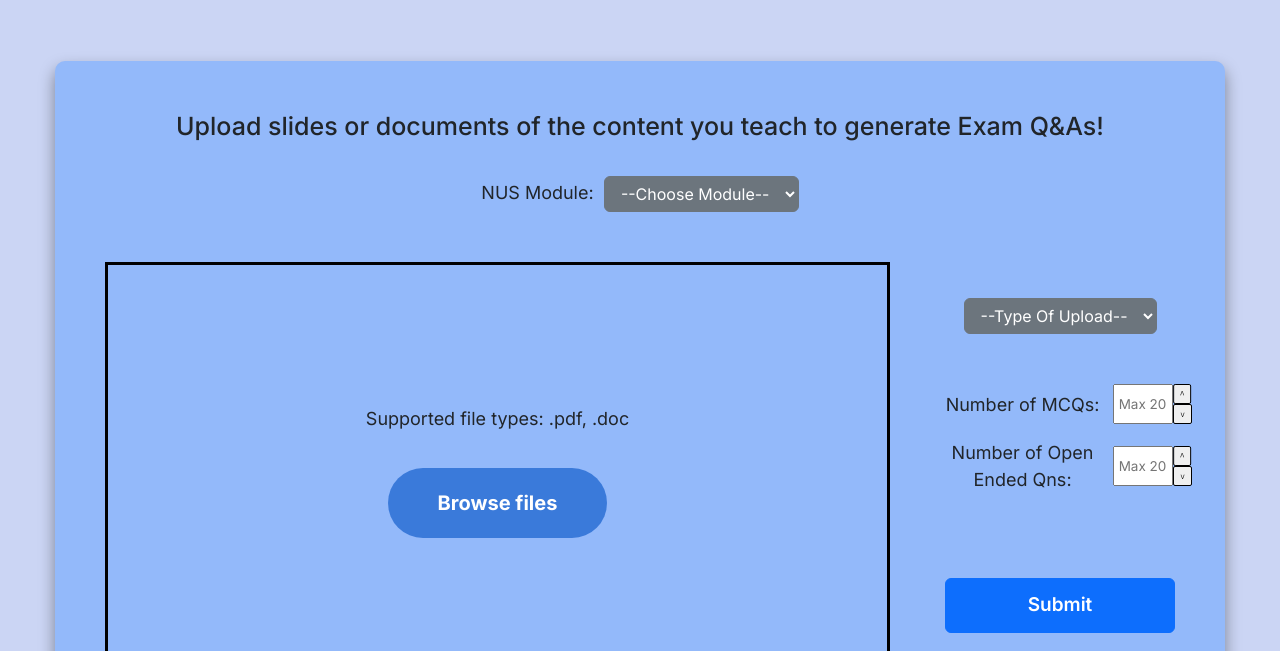
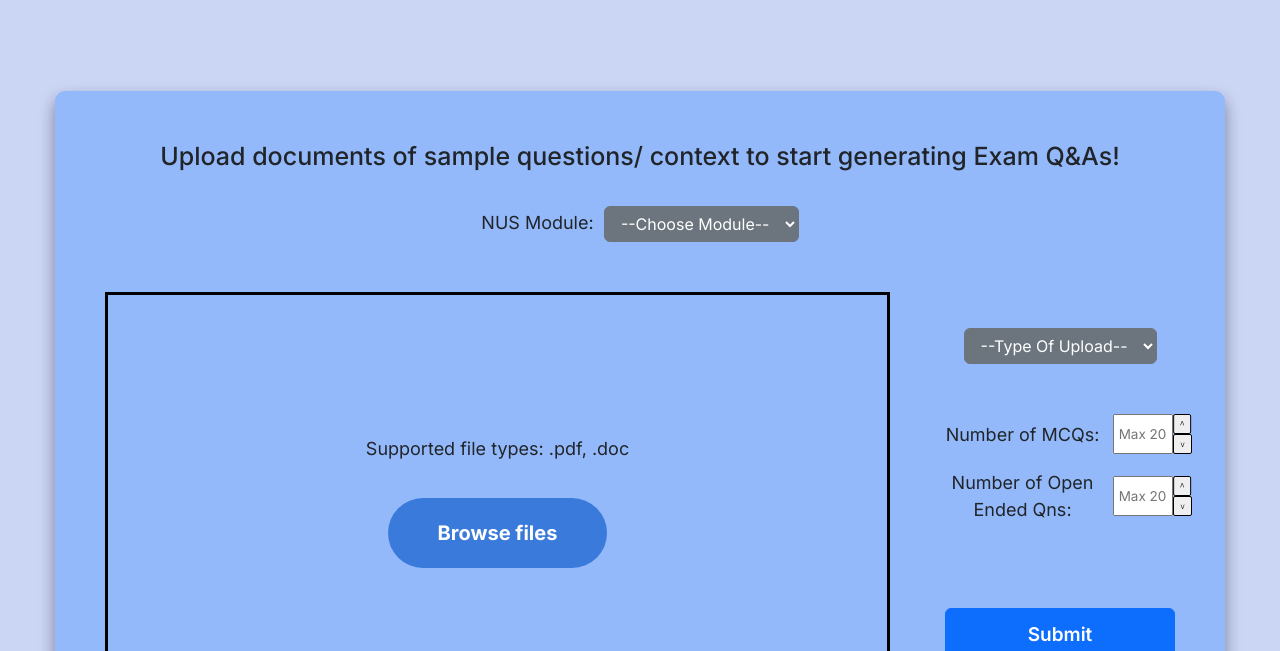
Before and after one commit to AY2324S2-DSA4213-TeamBloopers/Intelli-Exam, a React (Create React App) app in the folder client/: page / in a window 1280 px wide. Shown: the part 976-1627 px from the top of the page. Built offline with nearby package versions, Linux system fonts and the light colour scheme.

Commit message:
Remove small errors

```diff
--- a/client/src/components/Input.js
+++ b/client/src/components/Input.js
@@ -117,7 +117,7 @@
 
     function handleSubmit(event) {
       event.preventDefault();
-      console.log(files)
+
       if (opt && files.length !== 0 && mcq && oe) {
         setError((prev) => {
           return { ...prev, all: false };
@@ -147,8 +147,7 @@
     return (
       <form onSubmit={handleSubmit} className="input-body">
         <h1 className="file--title">
-          Upload slides or documents of the content you teach to generate Exam
-          Q&As!
+          Upload documents of sample questions/ context to start generating Exam Q&As!
         </h1>
 
         <div>
--- a/client/src/styles.css
+++ b/client/src/styles.css
@@ -48,7 +48,7 @@ body {
 .header {
   display: flex;
   align-items: center;
-  margin: 20px 15px 25px 15px;
+  margin: 50px 15px 25px 15px;
   padding: 10px;
   background-color: #4a8be0a7;
   border-radius: 10px;
```
Also changed, not shown: client/public/images/circle.svg (added).
